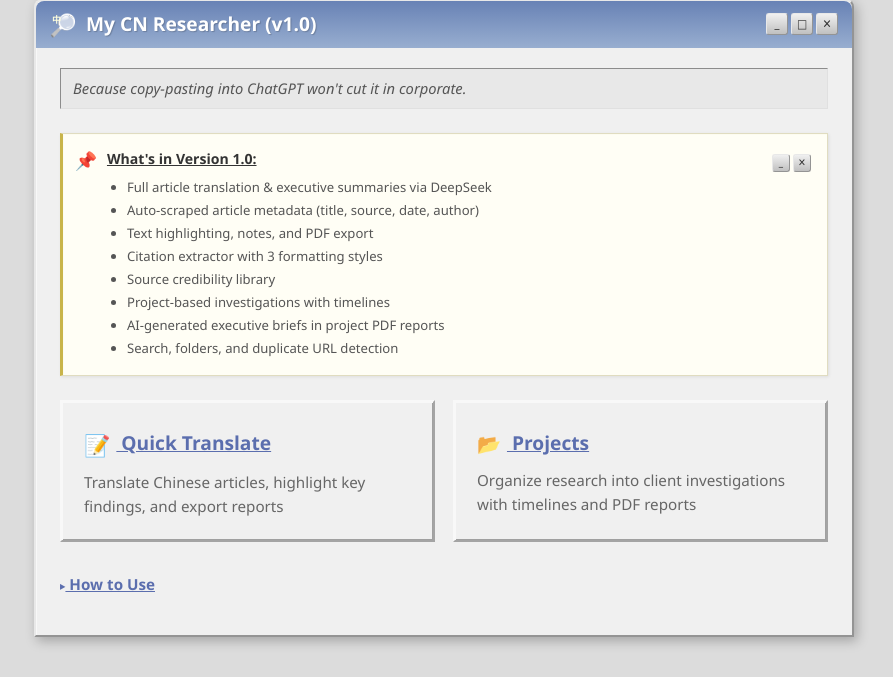
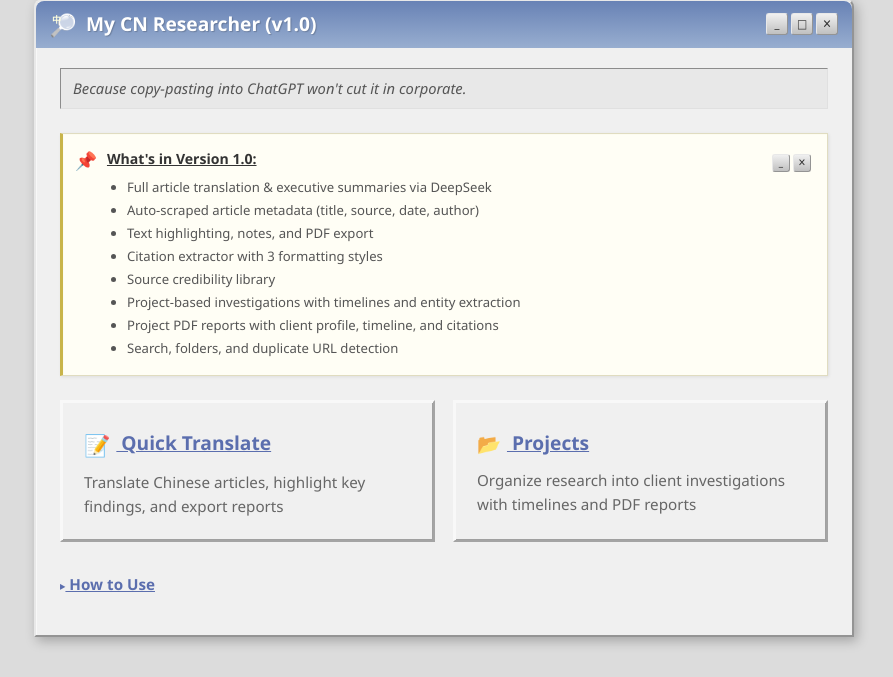
Before and after one commit to cindyfn/china-research-tool, a Flask app: page / in a window 1280 px wide. Shown: the part 51-728 px from the top of the page, without its empty margins (196-1089 px from the left). Run offline with Flask 3, Linux system fonts and the light colour scheme; data that the repository does not hold is empty.

Commit message:
Update version notes to reflect current features
Co-Authored-By: Claude Opus 4.6 <noreply@anthropic.com>

```diff
--- a/templates/index.html
+++ b/templates/index.html
@@ -70,8 +70,8 @@
                                 <li>Text highlighting, notes, and PDF export</li>
                                 <li>Citation extractor with 3 formatting styles</li>
                                 <li>Source credibility library</li>
-                                <li>Project-based investigations with timelines</li>
-                                <li>AI-generated executive briefs in project PDF reports</li>
+                                <li>Project-based investigations with timelines and entity extraction</li>
+                                <li>Project PDF reports with client profile, timeline, and citations</li>
                                 <li>Search, folders, and duplicate URL detection</li>
                             </ul>
                             </div>
```
